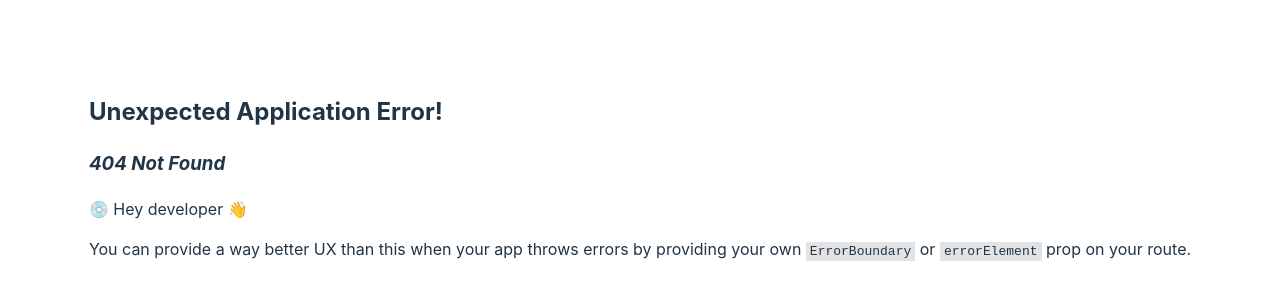
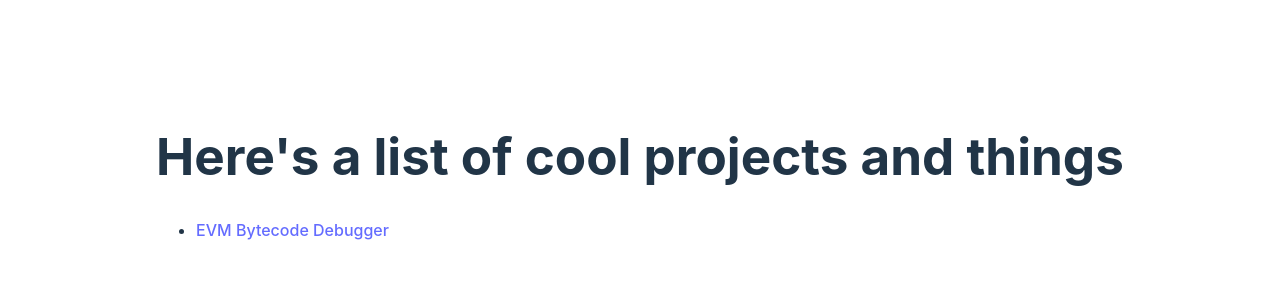
Before and after one commit to lalexgap/website, a React (Vite) app: page /projects in a window 1280 px wide. Before the commit this address had no page. Shown: the part 224-524 px from the top of the page. Built offline with nearby package versions, Linux system fonts and the light colour scheme.

Commit message:
Add projects route

```diff
--- a/src/main.tsx
+++ b/src/main.tsx
@@ -3,7 +3,8 @@ import ReactDOM from "react-dom/client";
 import Root from "./routes/Root.tsx";
 import "./index.css";
 import { RouterProvider, createBrowserRouter } from "react-router-dom";
-import { Resume } from "./routes/Resume.tsx";
+import Resume from "./routes/Resume.tsx";
+import Projects from "./routes/Projects.tsx";
 const router = createBrowserRouter([
   {
     path: "/",
@@ -13,6 +14,7 @@ const router = createBrowserRouter([
     path: "/resume",
     element: <Resume />,
   },
+  { path: "/projects", element: <Projects /> },
 ]);
 ReactDOM.createRoot(document.getElementById("root")!).render(
   <React.StrictMode>
--- /dev/null
+++ b/src/routes/Projects.tsx
@@ -0,0 +1,18 @@
+import "../App.css";
+
+function Projects() {
+  return (
+    <div>
+      <h1>Here's a list of cool projects and things</h1>
+      <ul>
+        <li>
+          <a href="https://github.com/lalexgap/bytecode-debugger">
+            EVM Bytecode Debugger
+          </a>
+        </li>
+      </ul>
+    </div>
+  );
+}
+
+export default Projects;
--- a/src/routes/Resume.tsx
+++ b/src/routes/Resume.tsx
@@ -6,7 +6,7 @@ const GITHUB_RESUME_URL =
 
 const GENERATED_PDF_URL = "./generated/resume.pdf";
 
-export function Resume(): React.ReactElement {
+function Resume(): React.ReactElement {
   const [resumeMarkdown, setResumeMarkdown] = useState("");
   useEffect(() => {
     const fetchAndSetResumeMarkdown = async () => {
@@ -23,3 +23,4 @@ export function Resume(): React.ReactElement {
     </div>
   );
 }
+export default Resume;
```
